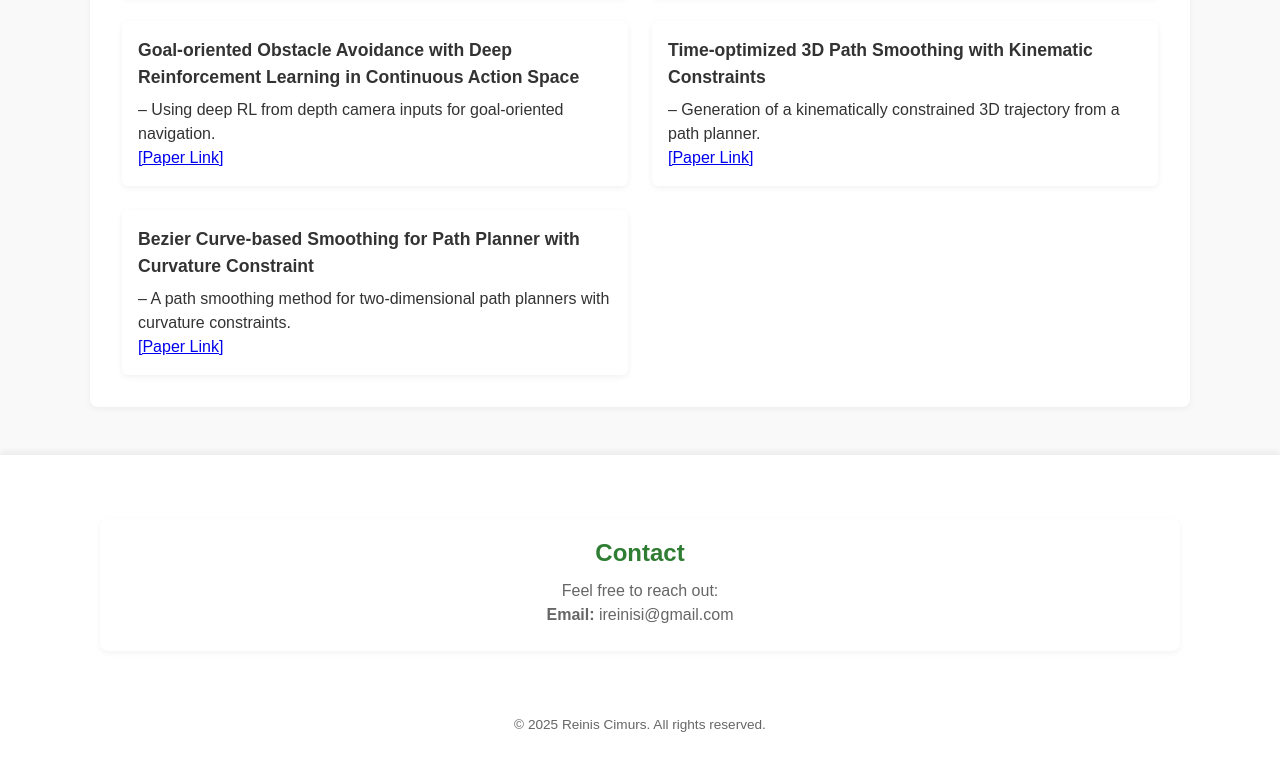
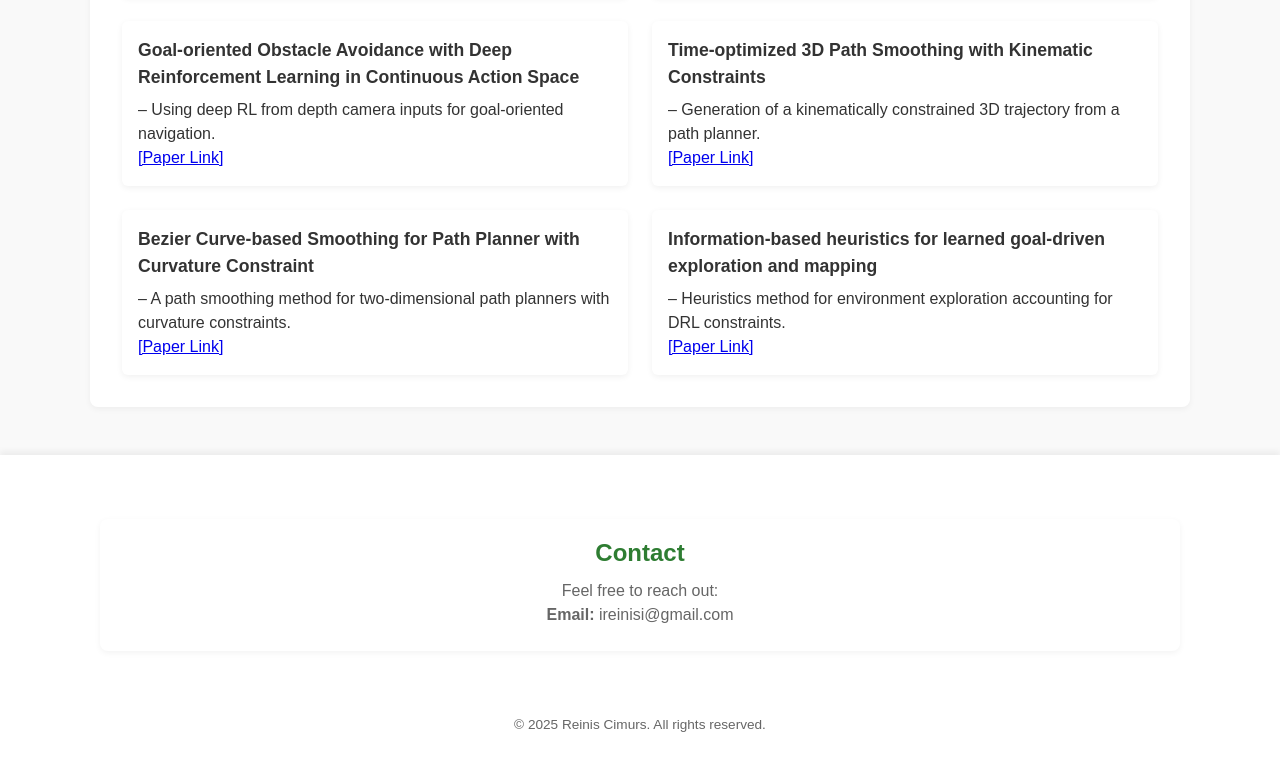
Before and after one commit to reiniscimurs/reiniscimurs.github.io, a plain HTML site: page index.html in a window 1280 px wide. Shown: the part 1900-2667 px from the top of the page. Drawn offline with Linux system fonts and the light colour scheme.

Commit message:
add paper

```diff
--- a/index.html
+++ b/index.html
@@ -361,6 +361,12 @@
         <br>
         <a href="https://ieeexplore.ieee.org/abstract/document/7926545" target="_blank">[Paper Link]</a>
       </li>
+      <li>
+        <strong>Information-based heuristics for learned goal-driven exploration and mapping</strong>
+        – Heuristics method for environment exploration accounting for DRL constraints.
+        <br>
+        <a href="https://ieeexplore.ieee.org/abstract/document/9494668" target="_blank">[Paper Link]</a>
+      </li>
     </ul>
   </section>
 
```
